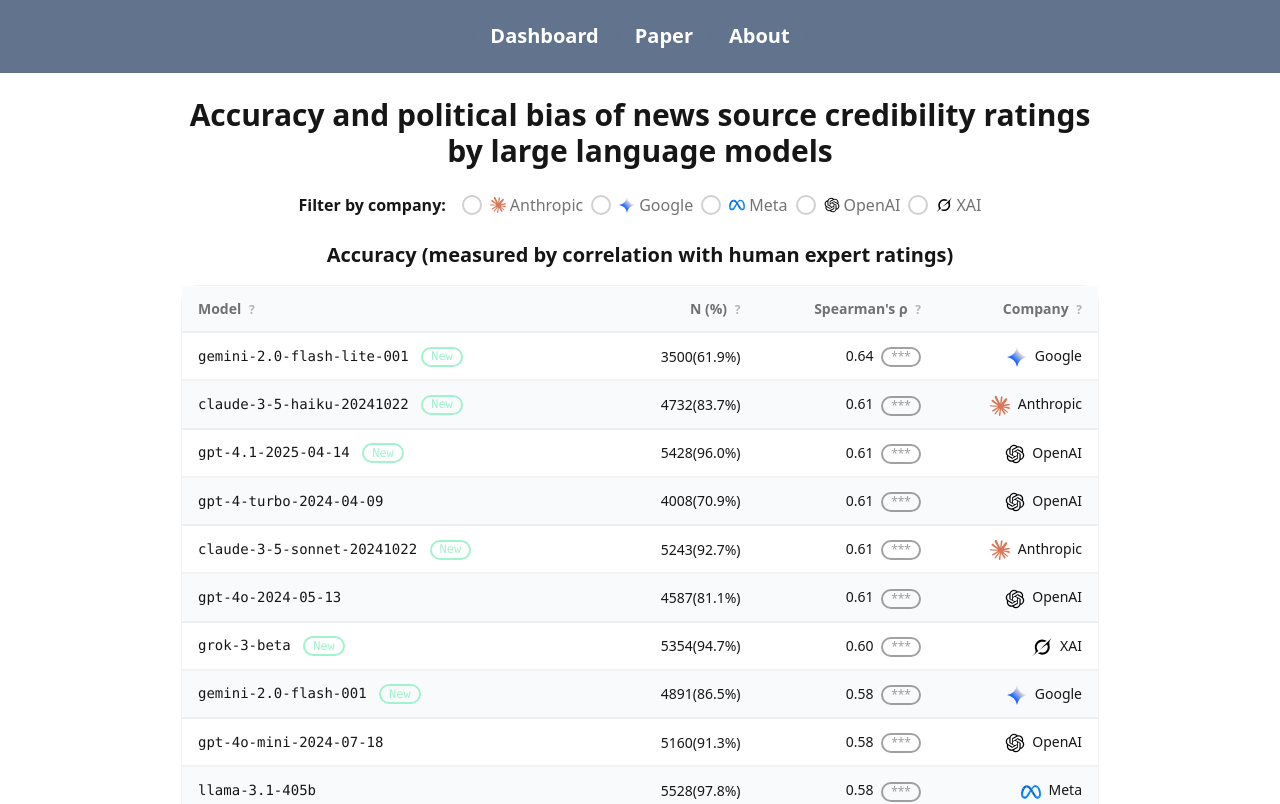
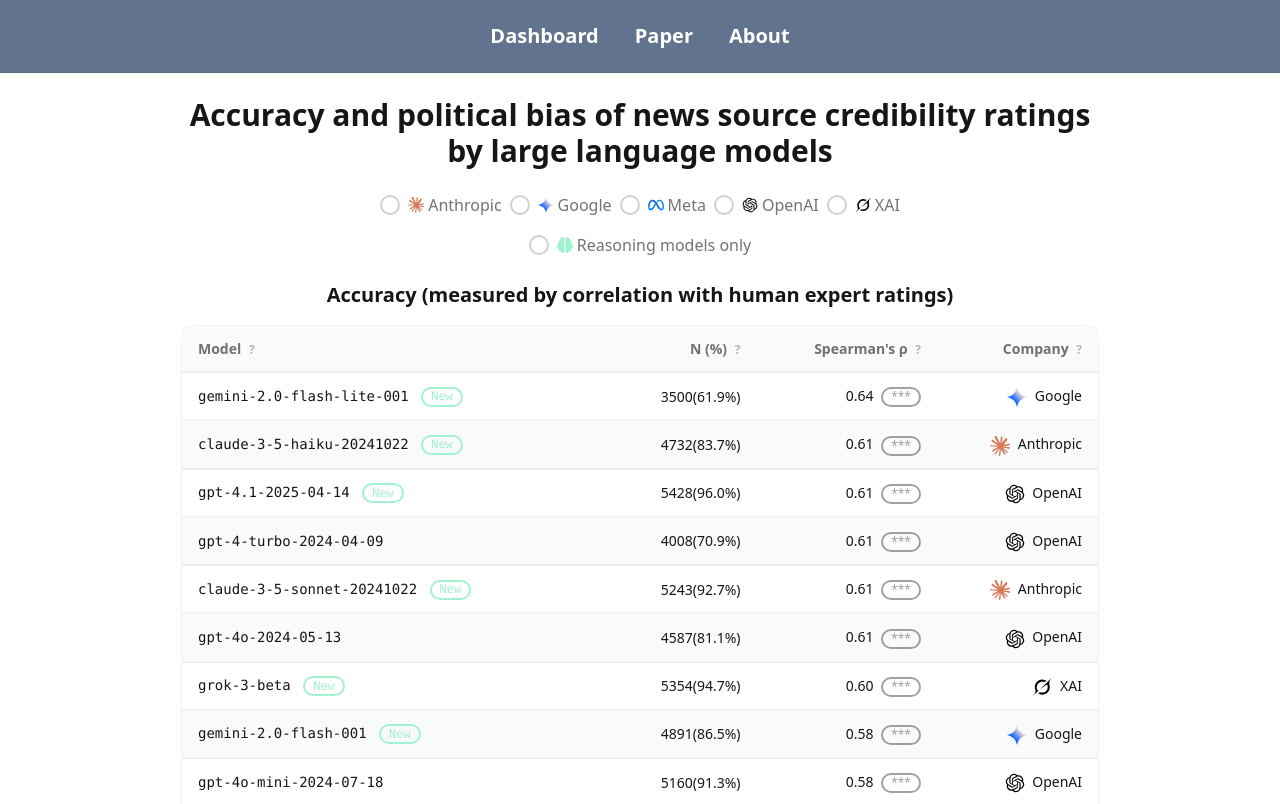
Before and after one commit to yang3kc/llm_domain_classification, a Vue app in the folder frontend/: page / in a window 1280 px wide. Shown: the top 804 px of the page. Built offline with nearby package versions, Linux system fonts and the light colour scheme.

Commit message:
✨ feat(results): add filtering option for reasoning models only

```diff
--- a/frontend/src/components/ModelResults.vue
+++ b/frontend/src/components/ModelResults.vue
@@ -8,6 +8,7 @@
 const totalNumberOfDomains = 5653
 const results = ref([])
 const selectedCompanies = ref([])
+const showReasoningOnly = ref(false)
 
 // Get unique companies from results
 const uniqueCompanies = computed(() => {
@@ -17,7 +18,11 @@
 
 const correlationResults = computed(() => {
   return results.value
-    .filter(result => selectedCompanies.value.length === 0 || selectedCompanies.value.includes(result.company))
+    .filter(result => {
+      const companyMatch = selectedCompanies.value.length === 0 || selectedCompanies.value.includes(result.company)
+      const reasoningMatch = !showReasoningOnly.value || result.reasoning_type === 'reasoning'
+      return companyMatch && reasoningMatch
+    })
     .map(result => ({
       model_name: result.model_name,
       n: result.n,
@@ -32,7 +37,11 @@
 
 const biasResults = computed(() => {
   let biasResults_internal = results.value
-    .filter(result => selectedCompanies.value.length === 0 || selectedCompanies.value.includes(result.company))
+    .filter(result => {
+      const companyMatch = selectedCompanies.value.length === 0 || selectedCompanies.value.includes(result.company)
+      const reasoningMatch = !showReasoningOnly.value || result.reasoning_type === 'reasoning'
+      return companyMatch && reasoningMatch
+    })
     .map(result => ({
       model_name: result.model_name,
       left_n: result.left_n,
@@ -105,9 +114,9 @@
     <!-- Correlation Results Table -->
     <h1 class="text-3xl text-center font-bold my-6">Accuracy and political bias of news source credibility ratings by large language models</h1>
 
-    <!-- Company Filter -->
-    <div class="flex flex-wrap gap-4 justify-center items-center mb-6">
-      <span class="font-semibold">Filter by company:</span>
+    <!-- Filters -->
+    <div class="flex flex-col gap-4 justify-center items-center mb-6">
+      <div class="flex flex-wrap gap-4 items-center">
         <div class="flex flex-wrap gap-2">
           <label v-for="company in uniqueCompanies" :key="company" class="label cursor-pointer gap-2">
             <input
@@ -123,7 +132,20 @@
           </label>
         </div>
       </div>
-
+      <div class="flex items-center gap-2">
+        <label class="label cursor-pointer gap-2">
+          <input
+            type="checkbox"
+            class="checkbox checkbox-sm"
+            v-model="showReasoningOnly"
+          />
+          <span class="label-text flex items-center gap-1">
+            <font-awesome-icon icon="brain" class="text-accent" />
+            Reasoning models only
+          </span>
+        </label>
+      </div>
+    </div>
 
     <!-- Accuracy Results Table -->
     <h2 class="text-xl text-center font-bold mb-4">Accuracy (measured by correlation with human expert ratings)</h2>
```
Lines whose indentation alone changed are shown as unchanged.
